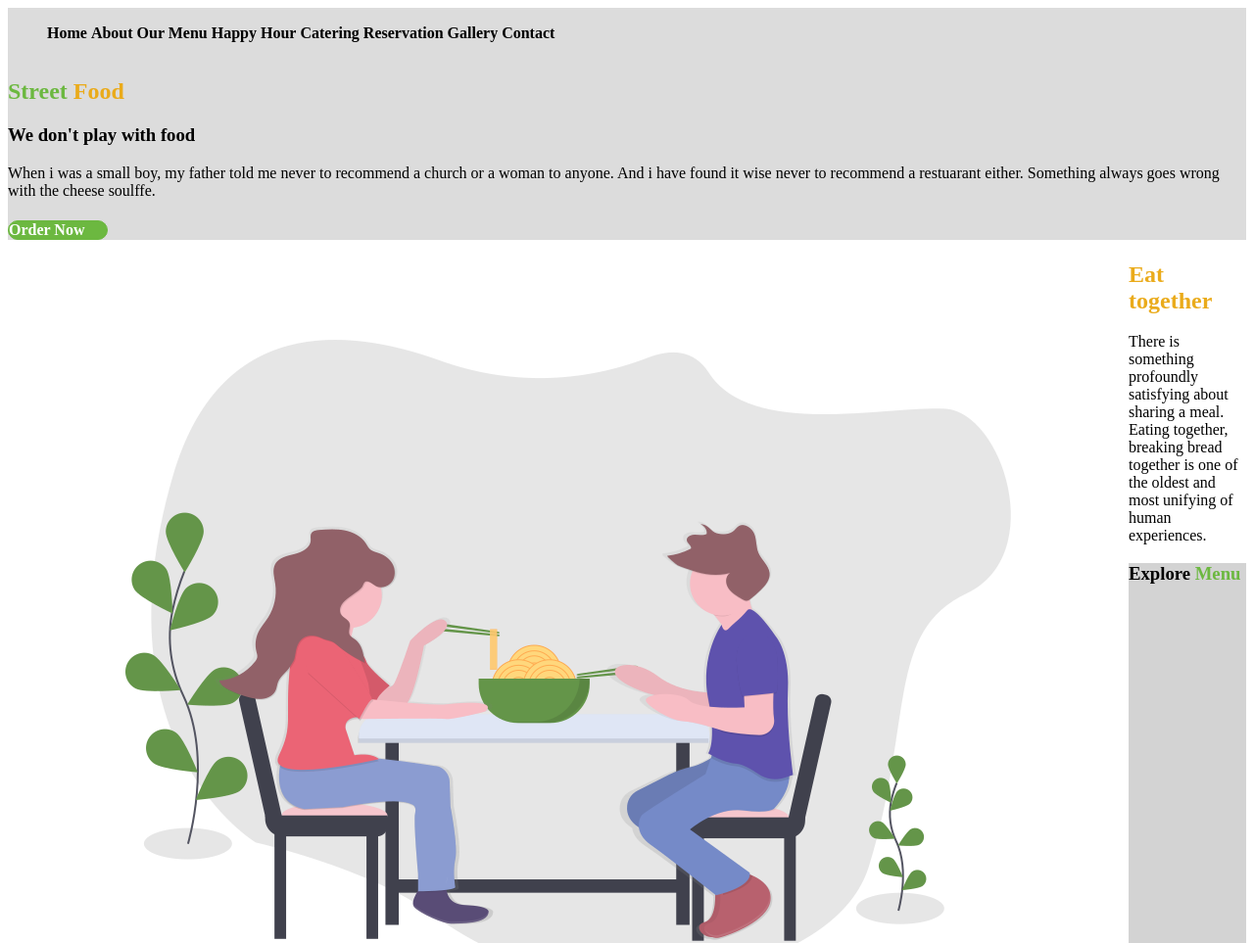
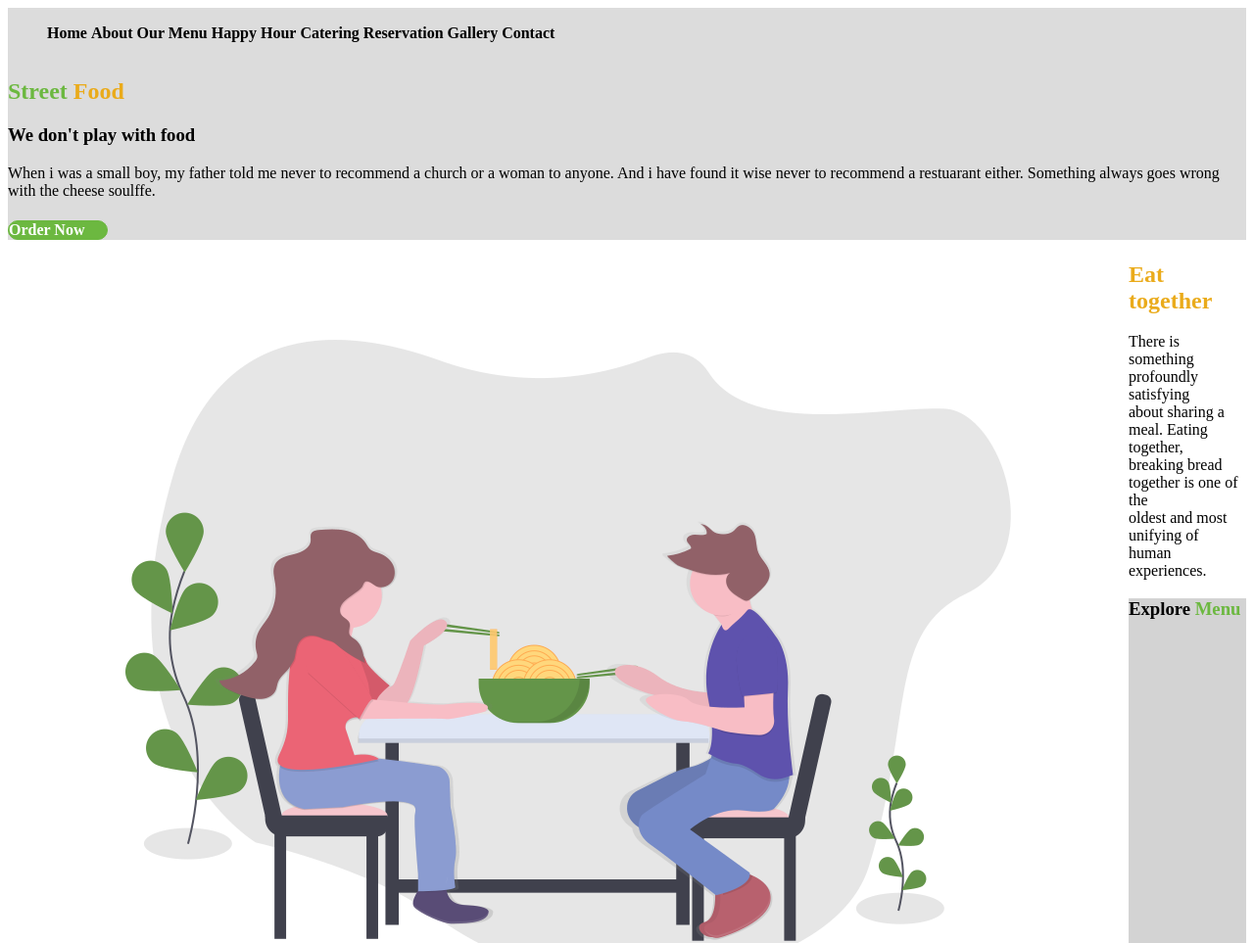
Before and after one commit to Kips-alih/Ali-StreetFood-Website, a plain HTML site: page index.html in a window 1280 px wide. Shown: the top 963 px of the page at 98% size. Drawn offline with Linux system fonts and the light colour scheme; files whose address does not match are found by name.

Commit message:
add line break element in the eat together section

```diff
--- a/index.html
+++ b/index.html
@@ -40,7 +40,7 @@
                     <img src="/home/moringa/Desktop/moringa_pre_prep_projects/Kipngeno_IP2/Images/eating_together.png">
                 <div id="eat">
                     <h2><em>Eat together</em></h2>
-                    <p>There is something profoundly satisfying about sharing a meal. Eating together, breaking bread together is one of the oldest and most unifying of human experiences.</p>
+                    <p>There is something profoundly satisfying<br> about sharing a meal. Eating together,<br> breaking bread together is one of the<br> oldest and most unifying of <br>human experiences.</p>
                 </div>
 
         </div>
--- a/style.css
+++ b/style.css
@@ -59,6 +59,7 @@ button{
     left: 250px;
     color: white;
     height: 10px;
+
 }
 #deals{
     background-color: #C9ECB5;
```
